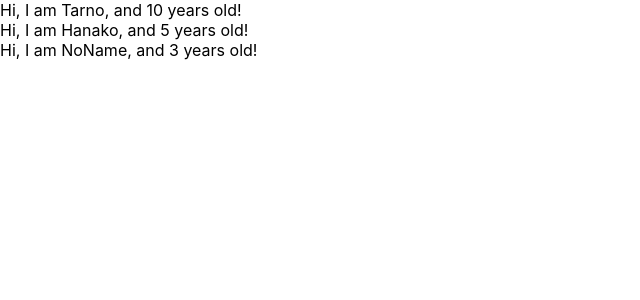
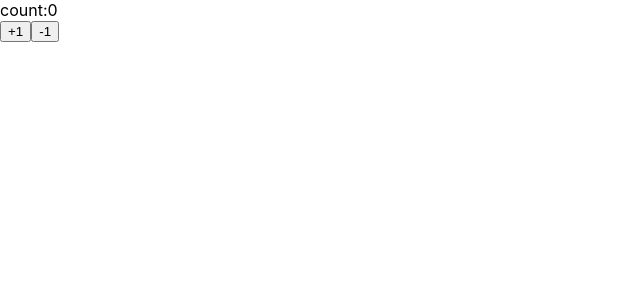
Before and after one commit to choryong/udemy-react-redux, a React (Create React App) app: page / in a window 1280 px wide. Shown: the top 300 px of the page, without its empty margins (0-640 px from the left). Built offline with nearby package versions, Linux system fonts and the light colour scheme.

Commit message:
learn state and setState

```diff
--- a/src/App.js
+++ b/src/App.js
@@ -1,31 +1,31 @@
 import React, { Component } from 'react';
-import PropTypes from 'prop-types';
 
-const App = () => {
- const profiles = [
-	 {name:"Tarno", age:10},
-	 {name:"Hanako", age:5},
-	 {name:"NoName", age:3}
- ]
+const App = () => (<Counter></Counter>)
 
-	return (
-	<div>
-	{
-	profiles.map((profile, index) => {
-	return <User name={profile.name} age={profile.age} key={index} />
-		})
+class Counter extends Component {
+	constructor(props){
+		super(props)
+		this.state = {count:0}
 	}
-	</div>
-	)
-}
 
-const User = (props) => {
-	return <div>Hi, I am {props.name}, and {props.age} years old!</div>
-}
+	handlePlusButton = () => {
+		this.setState({count: this.state.count+1 })
+	}
 
-User.propTypes = {
-	name: PropTypes.string,
-	age: PropTypes.number.isRequired
+	handleMinusButton = () => {
+		this.setState({count:this.state.count-1})
+	}
+
+
+	render(){
+		return (
+			<React.Fragment>
+				<div>count:{this.state.count}</div>
+				<button onClick={this.handlePlusButton}>+1</button>
+				<button onClick={this.handleMinusButton}>-1</button>
+			</React.Fragment>
+		)
+	}
 }
 
 export default App;
```
